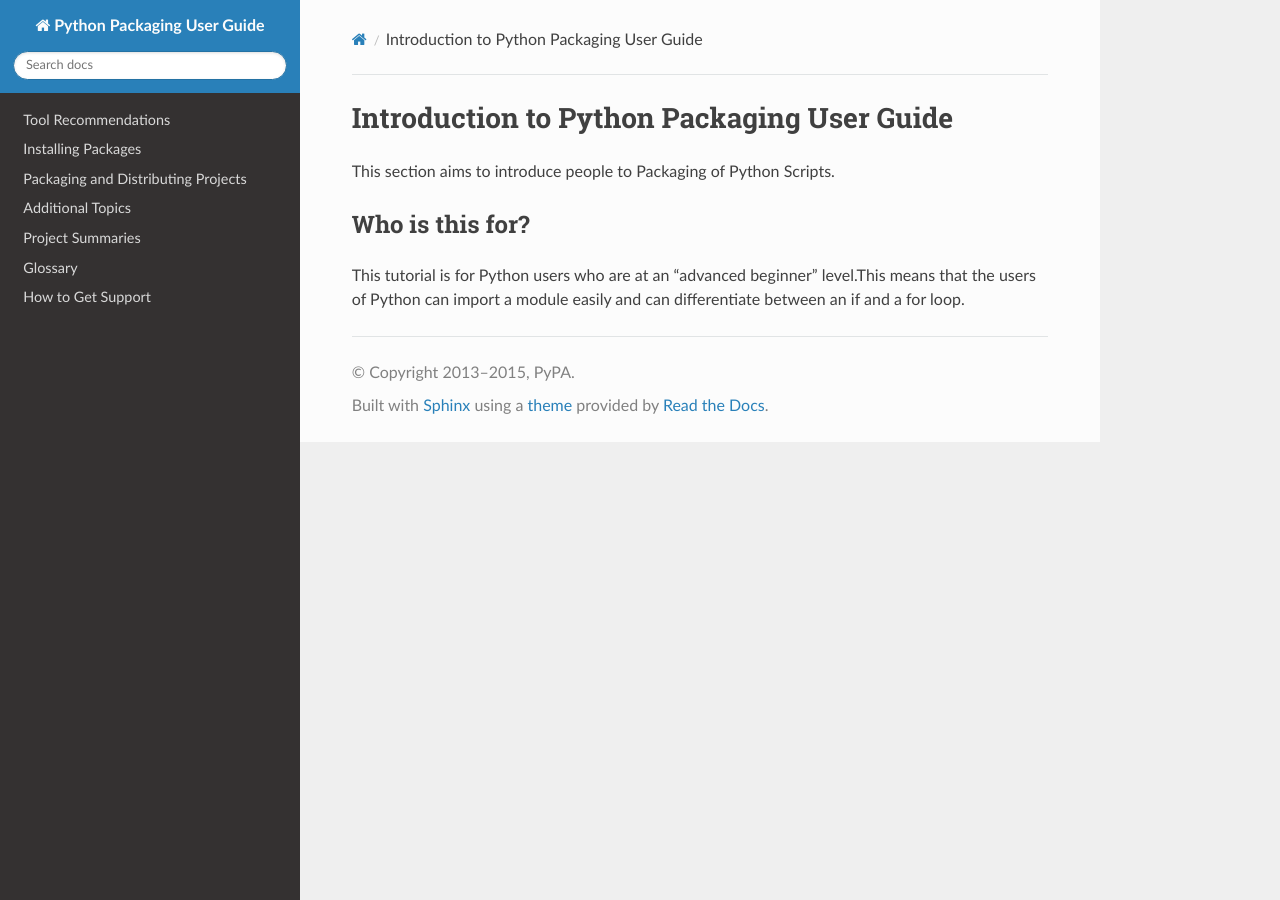
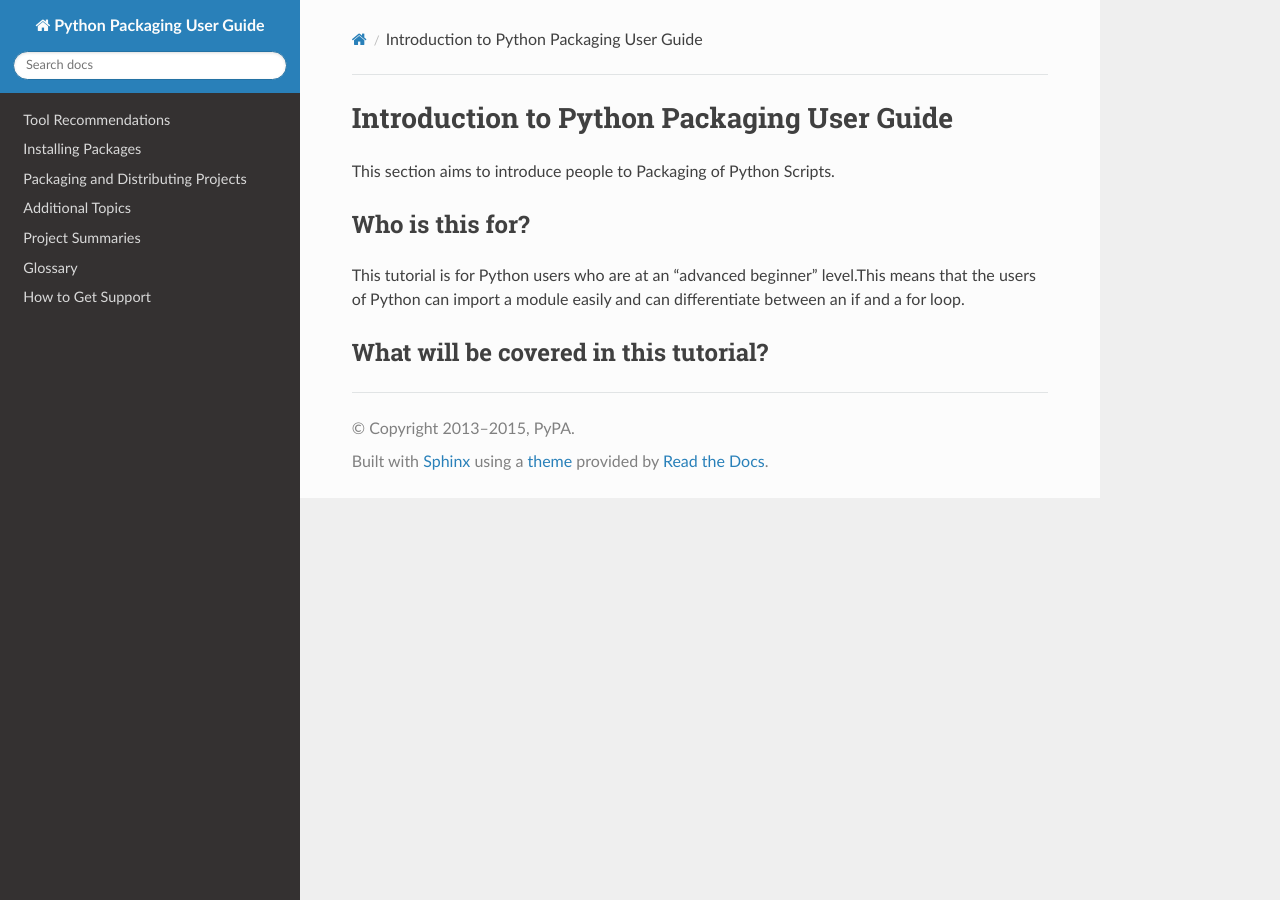
Before and after one commit to pypa/packaging.python.org, a Sphinx documentation site: the page built from source/intro-pkgtutorial.rst, in a window 1280 px wide. Built offline with Sphinx 7.4.7 and the Read the Docs theme 2.0.0, drawn with Linux system fonts in a browser that asks for light colours; pages that are not in the unit, such as notebooks, are missing from menus.

Commit message:
Update intro-pkgtutorial.rst

```diff
--- a/source/intro-pkgtutorial.rst
+++ b/source/intro-pkgtutorial.rst
@@ -8,3 +8,7 @@ Who is this for?
 ~~~~~~~~~~~~~~~~~
 
 This tutorial is for Python users who are at an "advanced beginner" level.This means that the users of Python can import a module easily and can differentiate between an if and a for loop.
+
+
+What will be covered in this tutorial?
+~~~~~~~~~~~~~~~~~~~~~~~~~~~~~~~~~~~~~~
```
